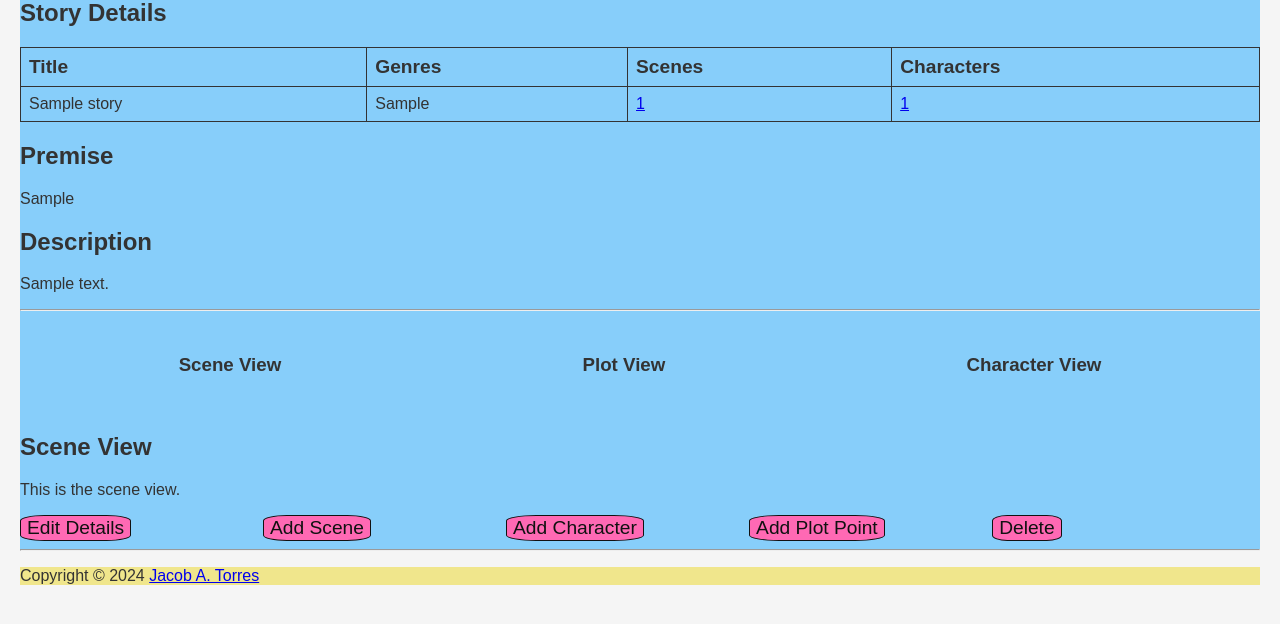
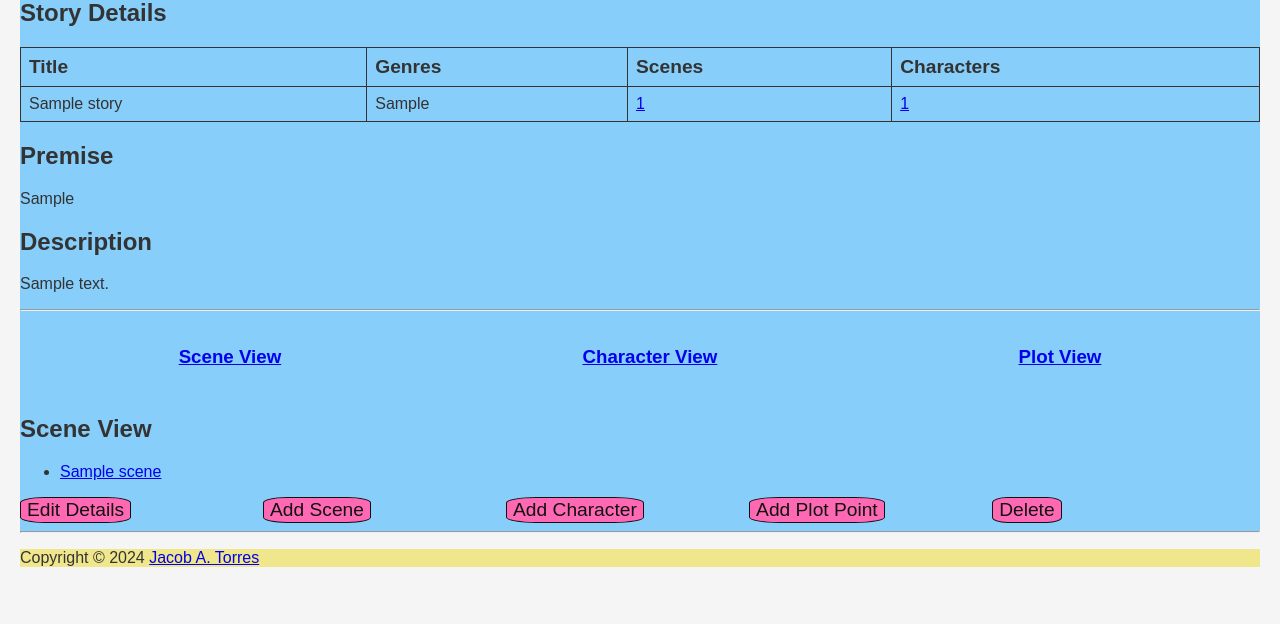
Before and after one commit to jacob-torres/Story-Builder, a Django app: page /stories/1/ in a window 1280 px wide. Shown: the part 153-777 px from the top of the page. Run offline with Django 5.2, Linux system fonts and the light colour scheme; tables that the repository leaves empty hold one stand-in row (values such as "Sample post"); parts of the project's set-up code (start-up, migrations or seed data) failed here and were passed over.

Commit message:
Moved scene list to same page as story detail page; make story detail page hold most functionality.

```diff
--- a/storybuilder/app/templates/scene_detail.html
+++ b/storybuilder/app/templates/scene_detail.html
@@ -5,3 +5,9 @@
 <h1>{{ scene.title }}</h1>
 <p>{{ scene.description }}</p>
 {% endblock %}
+
+{% block action_buttons %}
+<div class="action-btn">
+    <button class="action-btn" onclick="window.location.href='characters/new/'">Add Character</button>
+  </div>
+{% endblock %}
--- a/storybuilder/app/templates/story_detail.html
+++ b/storybuilder/app/templates/story_detail.html
@@ -17,8 +17,8 @@
     <tr>
       <td>{{ story.title }}</td>
       <td>{{ story.genres }}</td>
-      <td><a href="scenes/">{{ story.scene_set.count }}</a></td>
-        <td><a href="characters/">{{ story.characters.count }}</a></td>
+      <td><a href="#scenes">{{ story.scene_set.count }}</a></td>
+        <td><a href="#characters">{{ story.characters.count }}</a></td>
     </tr>
   </tbody>
 </table>
@@ -31,14 +31,35 @@
   <hr>
 
   <nav class="tab-container">
-    <h3 class="tab">Scene View</h3>
-    <h3 class="tab">Plot View</h3>
-    <h3 class="tab">Character View</h3>
+    <h3 class="story-tab"><a href="#scenes">Scene View</a></h3>
+    <h3 class="story-tab"><a href="#characters">Character View</a></h3>
+    <h3 class="story-tab"><a href="#plot">Plot View</a></h3>
   </nav>
 
-  <div class="story-view">
+  <div class="scene-view" id="scenes">
     <h2>Scene View</h2>
-    <p>This is the scene view.</p>
+    {% if story.scene_set.count == 0 %}
+    <p>There are no scenes in this story yet. When you add some, they will be listed here.</p>
+
+    {% else %}
+    <ul id="scenes-list">
+        {% for scene in story.scene_set.all %}
+        <li>
+            <a href={{ scene.id }}>{{ scene.title }}</a>
+        </li>
+        {% endfor %}
+    </ul>
+    {% endif %}
+  </div>
+
+  <div class="character-view" id="characters" style="display: none;">
+    <h2>Character View</h2>
+    <p>This is the character view.</p>
+  </div>
+
+  <div class="plot-view" id="plot" style="display: none;">
+    <h2>Plot View</h2>
+    <p>This is the plot view.</p>
   </div>
 </section>
 {% endblock %}
--- a/storybuilder/app/urls.py
+++ b/storybuilder/app/urls.py
@@ -12,5 +12,5 @@ urlpatterns = [
     path('stories/<int:story_id>/scenes/new/', views.new_scene, name='new_scene'),
     path('stories/<int:story_id>/scenes/<int:scene_id>/', views.scene_detail, name='scene_detail'),
     path('stories/<int:story_id>/scenes/<int:scene_id>/update/', views.update_scene, name='update_scene'),
-    path('stories/<int:story_id>/scenes/<int:scene_id>/delete/', views.delete_scene, name='delete_scene')
+    path('stories/<int:story_id>/scenes/<int:scene_id>/delete/', views.delete_scene, name='delete_scene'),
 ]
```
Also changed, not shown: 1 other file.
